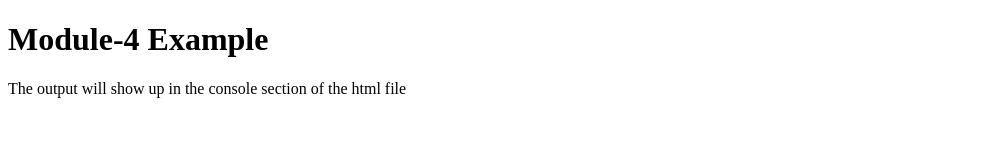
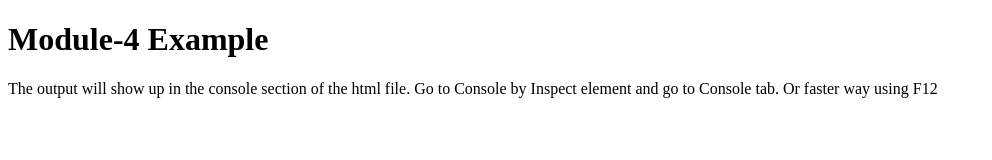
Before and after one commit to hduong30/hduong30.github.io, a plain HTML site: page assignment4/index.html in a window 1280 px wide. Shown: the whole page, without its empty margins (0-992 px from the left). Drawn offline with Linux system fonts and the light colour scheme.

Commit message:
Update index.html

```diff
--- a/assignment4/index.html
+++ b/assignment4/index.html
@@ -10,6 +10,6 @@
 </head>
 <body>
   <h1>Module-4 Example</h1>
-  <p>The output will show up in the console section of the html file</p>
+  <p>The output will show up in the console section of the html file. Go to Console by Inspect element and go to Console tab. Or faster way using F12 </p>
 </body>
 </html>
```
